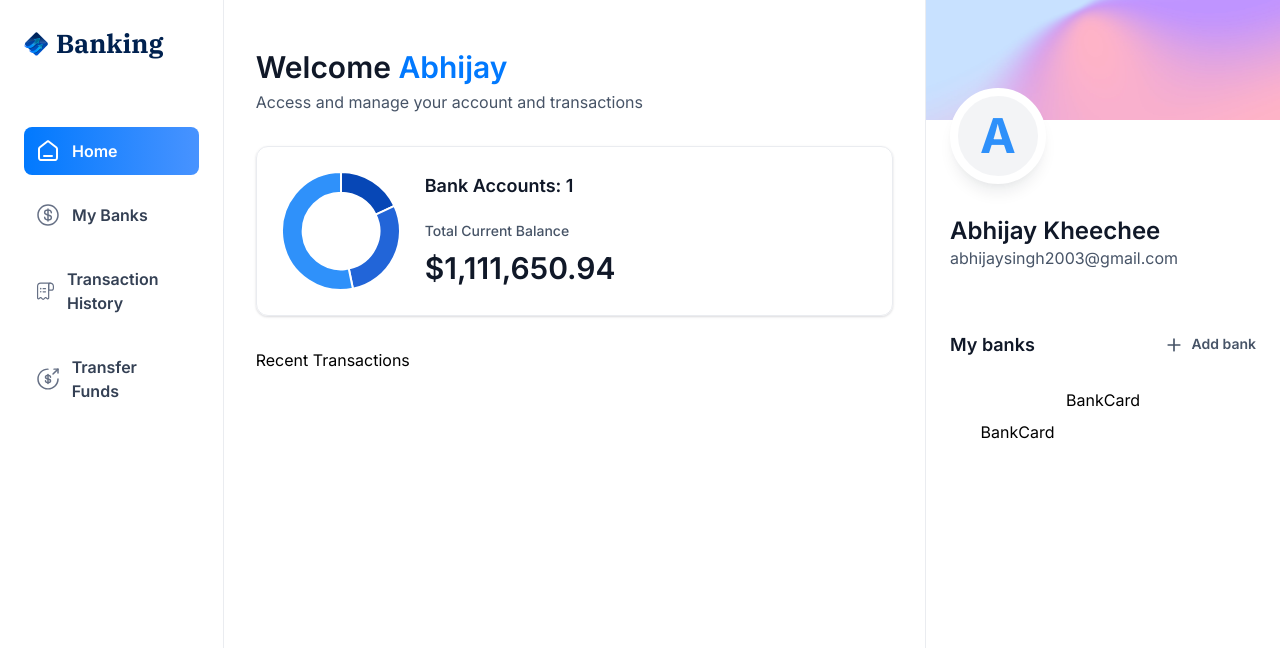
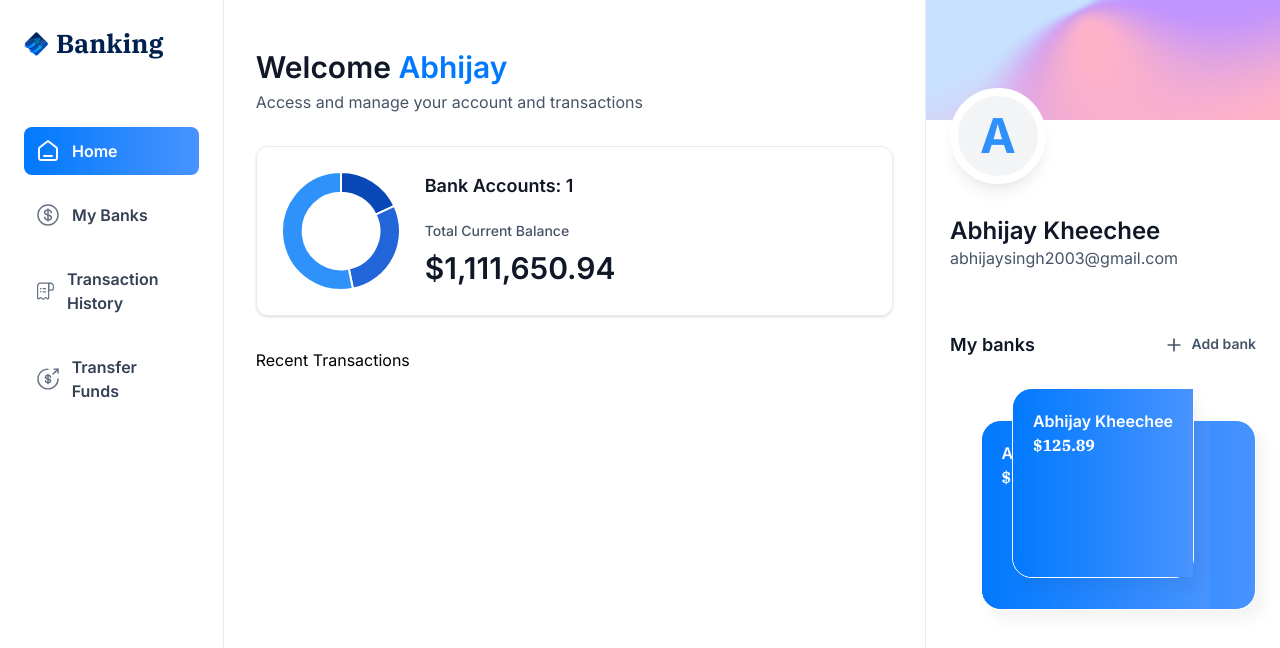
Before and after one commit to abhijaykheechee/banking-app, a Next.js app: page / in a window 1280 px wide. Shown: the top 648 px of the page. Built offline with nearby package versions, Linux system fonts and the light colour scheme.

Commit message:
fix props to RightSidebar and to BankCard

```diff
--- a/app/(root)/page.tsx
+++ b/app/(root)/page.tsx
@@ -26,7 +26,11 @@ const Home = () => {
         </header>
         Recent Transactions
       </div>
-      <RightSidebar user={loggedIn} transactions={[]} banks={[{}, {}]} />
+      <RightSidebar
+        user={loggedIn}
+        transactions={[]}
+        banks={[{ currentBalance: 125.89 }, { currentBalance: 125.89 }]}
+      />
     </section>
   );
 };
--- a/components/ui/BankCard.tsx
+++ b/components/ui/BankCard.tsx
@@ -1,4 +1,26 @@
-const BankCard = () => {
-  return <div>BankCard</div>;
+import { formatAmount } from "@/lib/utils";
+import Link from "next/link";
+
+const BankCard = ({
+  account,
+  userName,
+  showBalance = true,
+}: CreditCardProps) => {
+  return (
+    <div className="flex flex-col">
+      <Link href="/" className="bank-card">
+        <div className="bank-card_content">
+          <div>
+            <h1 className="text-16 font-semibold text-white">
+              {account.name || userName}
+            </h1>
+            <p className="font-ibm-plex-serif font-black text-white">
+              {formatAmount(account.currentBalance)}
+            </p>
+          </div>
+        </div>
+      </Link>
+    </div>
+  );
 };
 export default BankCard;
--- a/components/ui/RightSidebar.tsx
+++ b/components/ui/RightSidebar.tsx
@@ -39,7 +39,7 @@ const RightSidebar = ({ user, transactions, banks }: RightSidebarProps) => {
             <div className="relative z-10">
               <BankCard
                 key={banks[0].$id}
-                accounts={banks[0]}
+                account={banks[0]}
                 userName={`${user.firstName} ${user.lastName}`}
                 showBalance={false}
               />
@@ -48,7 +48,7 @@ const RightSidebar = ({ user, transactions, banks }: RightSidebarProps) => {
               <div className="absolute right-0 top-8 z-0 w-[90%]">
                 <BankCard
                   key={banks[1].$id}
-                  accounts={banks[1]}
+                  account={banks[1]}
                   userName={`${user.firstName} ${user.lastName}`}
                   showBalance={false}
                 />
```
